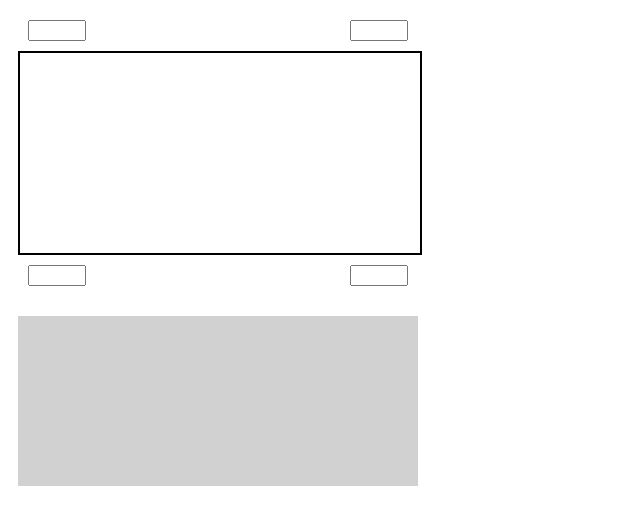
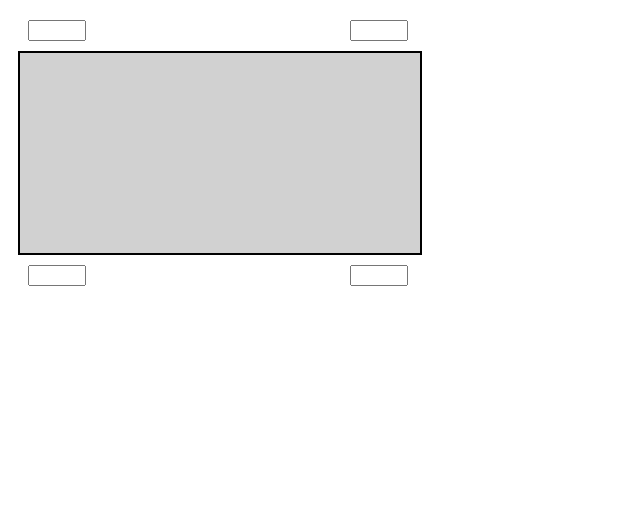
Before and after one commit to JosivanGomes/border-raius, a plain HTML site: page index.html in a window 1280 px wide. Shown: the whole page, without its empty margins (0-640 px from the left). Drawn offline with Linux system fonts and the light colour scheme.

Commit message:
text position

```diff
--- a/index.html
+++ b/index.html
@@ -11,12 +11,12 @@
     <div id="container">
         <input type="number" name="border-top-left-radius">
         <input type="number" name="border-top-right-radius">
-        <div></div>
+        <div id="input"><div id="output"></div></div>
         <input type="number" name="border-bottom-right-radius">
         <input type="number" name="border-bottom-left-radius">
     </div>
 
-    <div id="output"></div>
+
 
     <script src="index.js"></script>
 </body>
--- a/style.css
+++ b/style.css
@@ -2,10 +2,14 @@
     margin: 10px;
     width: 400px;
 }
-#container div{
+#container #input{
     border: 2px solid black;
     width: 400px;
     height: 200px;
+    background-color: rgb(209, 209, 209);
+
+    display: flex;
+    align-content: center;
 
 }
 
@@ -19,16 +23,8 @@ input[name = "border-top-right-radius"], input[name = "border-bottom-right-radiu
 }
 
 #output{
-
-    width: 300px;
-    height: 70px;
-
-    margin-top: 20px;
-    margin-left: 10px;
-    background-color: rgb(209, 209, 209);
-
-    padding: 50px;
-
+    margin: 20px;
     font-size: 18px;
+    align-self: center;
 
 }
```
